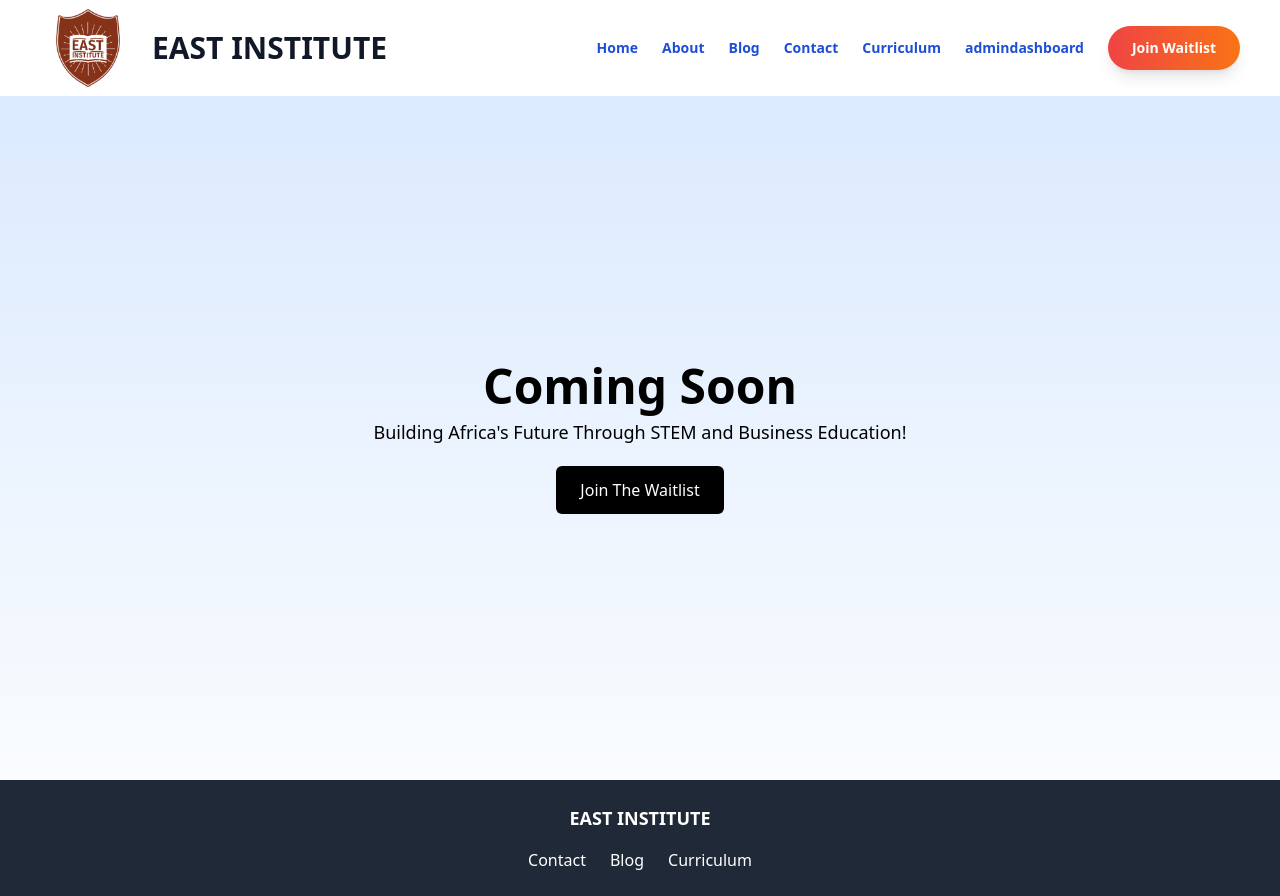
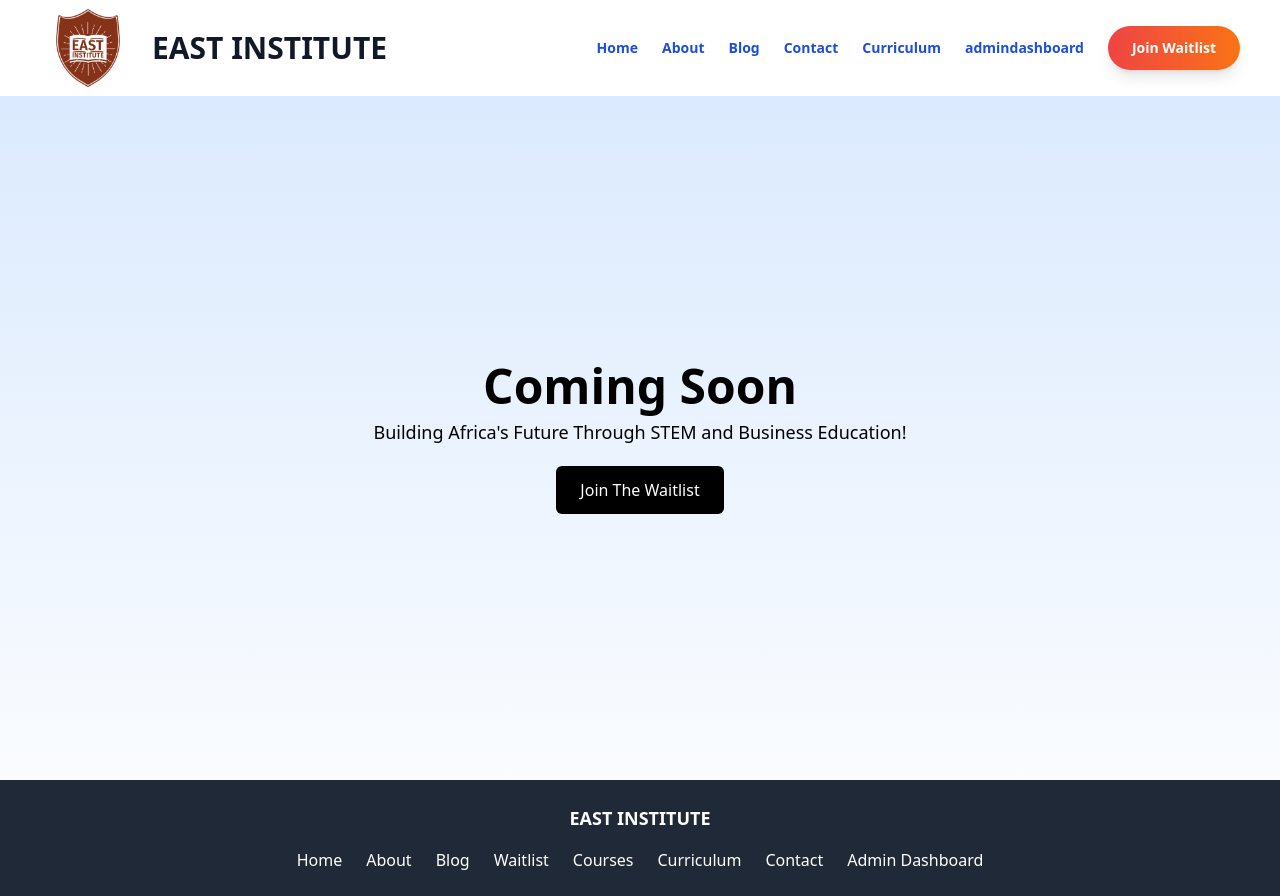
Before and after one commit to jawyoonis/east-institute, a Vue app: page / in a window 1280 px wide. Built offline with nearby package versions, Linux system fonts and the light colour scheme.

Commit message:
added devices resize to this code

```diff
--- a/index.html
+++ b/index.html
@@ -2,19 +2,31 @@
 <html lang="en">
   <head>
     <meta charset="UTF-8">
-    <meta name="viewport" content="width=device-width, initial-scale=1.0">
+    <meta name="viewport" content="width=device-width, initial-scale=1.0, minimum-scale=1, maximum-scale=1, user-scalable=no">
     <meta name="description" content="Empowering Africa's Future Through STEM, Business & Innovation">
     <meta name="keywords" content="Education, STEM, Business, Innovation, Africa">
     <meta name="author" content="East Institute">
+
+    <!-- Favicon -->
     <link rel="icon" href="/favicon.ico">
+
     <title>East Institute - Empowering Future Leaders</title>
+
+    <!-- Preconnect to External Fonts -->
     <link rel="preconnect" href="https://fonts.googleapis.com">
     <link rel="preconnect" href="https://fonts.gstatic.com" crossorigin>
+
+    <!-- Load Google Fonts -->
     <link href="https://fonts.googleapis.com/css2?family=Inter:wght@300;400;600;700&display=swap" rel="stylesheet">
+
+    <!-- Tailwind & Custom Styles -->
     <link rel="stylesheet" href="/src/assets/styles.css">
   </head>
+
   <body class="bg-blue-100 text-gray-900 font-inter min-h-screen">
     <div id="app"></div>
+
+    <!-- Load Main Vue App -->
     <script type="module" src="/src/main.ts"></script>
   </body>
 </html>
--- a/src/components/Footer.vue
+++ b/src/components/Footer.vue
@@ -3,9 +3,14 @@
       <div class="container mx-auto text-center">
         <p class="text-lg font-semibold">EAST INSTITUTE</p>
         <div class="mt-4 flex justify-center space-x-6">
-          <a href="/contact" class="hover:text-gray-400">Contact</a>
-          <a href="/blog" class="hover:text-gray-400">Blog</a>
-          <a href="#" class="hover:text-gray-400">Curriculum</a>
+          <router-link to="/" class="hover:text-gray-400">Home</router-link>
+          <router-link to="/about" class="hover:text-gray-400">About</router-link>
+          <router-link to="/blog" class="hover:text-gray-400">Blog</router-link>
+          <router-link to="/waitlist" class="hover:text-gray-400">Waitlist</router-link>
+          <router-link to="/courses" class="hover:text-gray-400">Courses</router-link>
+          <router-link to="/curriculum" class="hover:text-gray-400">Curriculum</router-link>
+          <router-link to="/contact" class="hover:text-gray-400">Contact</router-link>
+          <router-link to="/AdminDashboard" class="hover:text-gray-400">Admin Dashboard</router-link>
         </div>
       </div>
     </footer>
```
